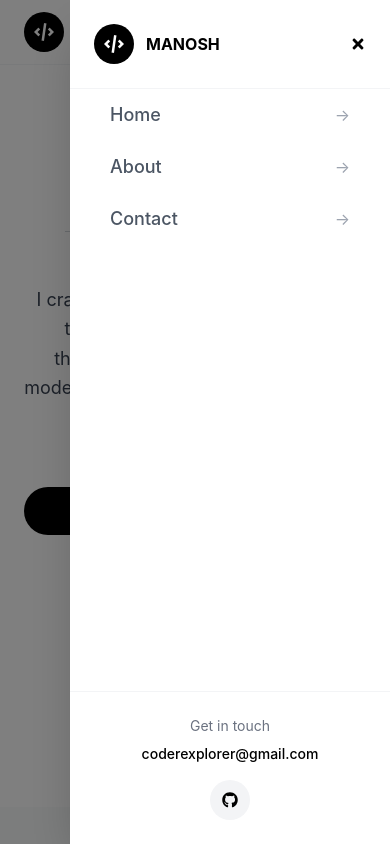
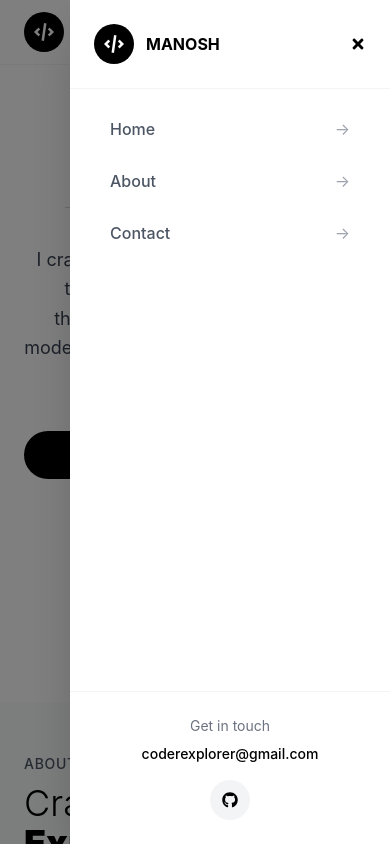
Before and after one commit to manosh12/portfolio, a React (Vite) app: page / in a window 390 px wide. Both pictures are taken after a click on the button 350 px from the left and 32 px from the top of the page. Shown: the top 844 px of the page. Built offline with nearby package versions, Linux system fonts and the light colour scheme.

Commit message:
minar fix

```diff
--- a/src/components/Hero.jsx
+++ b/src/components/Hero.jsx
@@ -4,9 +4,9 @@ function Hero({ isLoaded, scrollToSection }) {
   const stats = data.stats;
 
   return (
-    <section id="home" className="flex items-center justify-center lg:py-20 py-14">
+    <section id="home" className="flex items-center justify-center lg:py-20 py-8">
       <div className="max-w-6xl mx-auto px-6 text-center">
-        <div className="space-y-10">
+        <div className="lg:space-y-10 space-y-6">
           {/* Main Heading */}
           <div className="space-y-4 lg:mt-10">
             <h1 className="text-4xl md:text-7xl font-light tracking-tight">
@@ -52,7 +52,7 @@ function Hero({ isLoaded, scrollToSection }) {
           </div>
 
           {/* Stats */}
-          <div className="grid grid-cols-2 md:grid-cols-4 gap-8 pt-6 lg:pt-16 max-w-3xl mx-auto">
+          <div className="grid grid-cols-2 md:grid-cols-4 gap-8 pt-4 lg:pt-16 max-w-3xl mx-auto">
             {stats.map((stat, index) => (
               <div
                 key={stat.label}
--- a/src/components/Navigation.jsx
+++ b/src/components/Navigation.jsx
@@ -106,17 +106,17 @@ function Navigation({ activeSection, scrollToSection }) {
           </div>
 
           {/* Menu Items */}
-          <div className="px-6">
-            <nav>
+          <div className="px-6 mt-4">
+            <nav className="space-y-1">
               {quickLinks.map((item, index) => (
                 <button
                   key={item.name}
                   onClick={() => handleScrollToSection(item.href)}
-                  className={`group w-full text-left px-4 py-3 rounded-xl hover:bg-gray-100 transition-all duration-300 flex items-center justify-between ${
+                  className={`group w-full text-left px-4 py-3 hover:bg-gray-100 transition-all duration-300 flex items-center justify-between ${
                     isMenuOpen ? 'animate-slideInRight' : 'opacity-0'
                   }`}>
                   <div className="flex items-center space-x-4">
-                    <span className="text-lg font-medium text-gray-600 group-hover:text-black transition-colors duration-300">
+                    <span className="font-medium text-gray-600 group-hover:text-black transition-colors duration-300">
                       {item.name}
                     </span>
                   </div>
```
